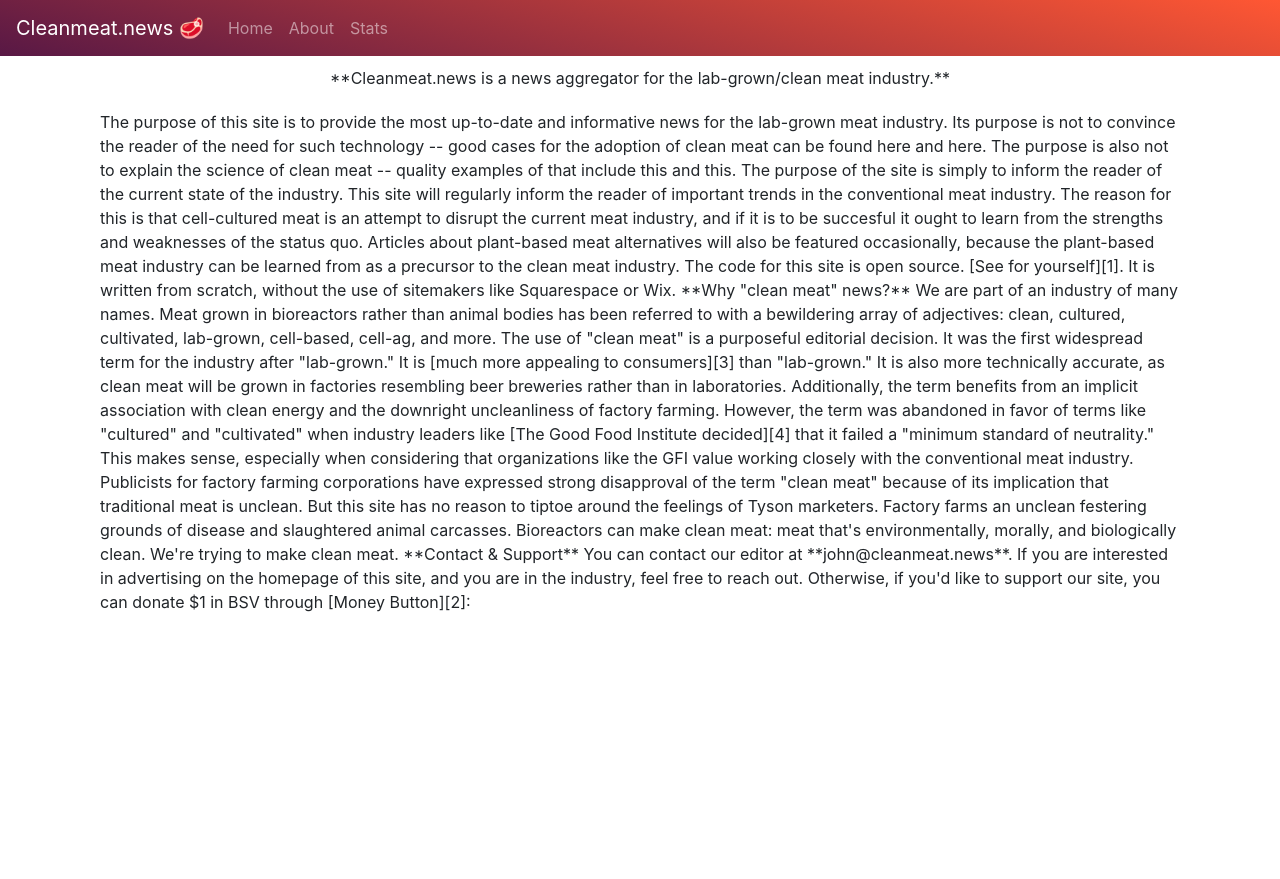
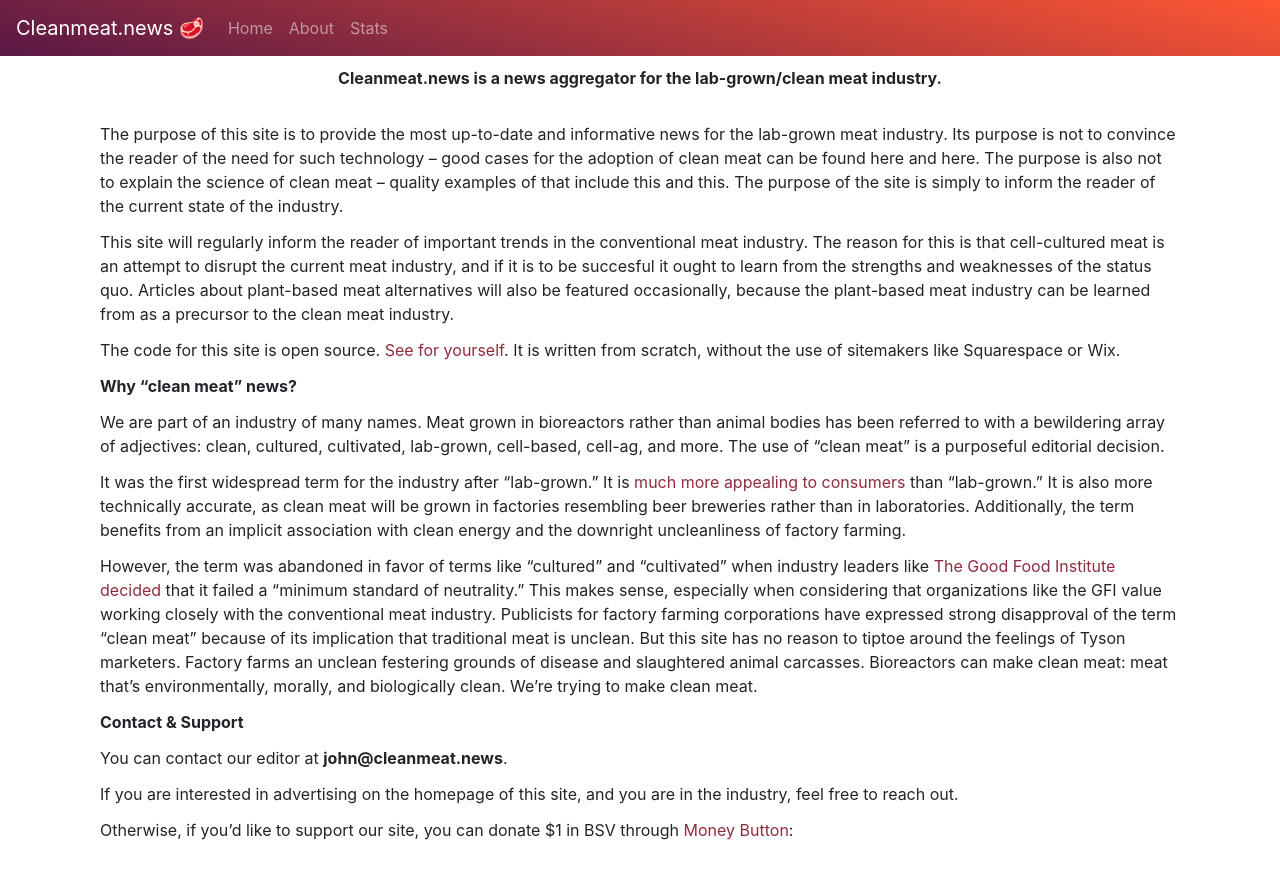
Before and after one commit to j0hnchavez/cleanmeat.news, a Jekyll site: the page built from about.md, in a window 1280 px wide. Shown: the top 879 px of the page. Built offline with Jekyll 4.4.1, drawn with Linux system fonts in a browser that asks for light colours; comment, search, counter and statistics services are not loaded.

Commit message:
markdown="1"

```diff
--- a/about.md
+++ b/about.md
@@ -2,13 +2,13 @@
 title: About
 layout: default
 ---
-<div class="main-div">
+<div class="main-div" markdown="1">
 
 **Cleanmeat.news is a news aggregator for the lab-grown/clean meat industry.**
 
 </div>
 
-<div class="main-div" style="text-align:left !important;">
+<div class="main-div" style="text-align:left !important;" markdown="1">
 
 The purpose of this site is to provide the most up-to-date and informative news for the lab-grown meat industry. Its purpose is not to convince the reader of the need for such technology -- good cases for the adoption of clean meat can be found here and here. The purpose is also not to explain the science of clean meat -- quality examples of that include this and this. The purpose of the site is simply to inform the reader of the current state of the industry.
 
```
